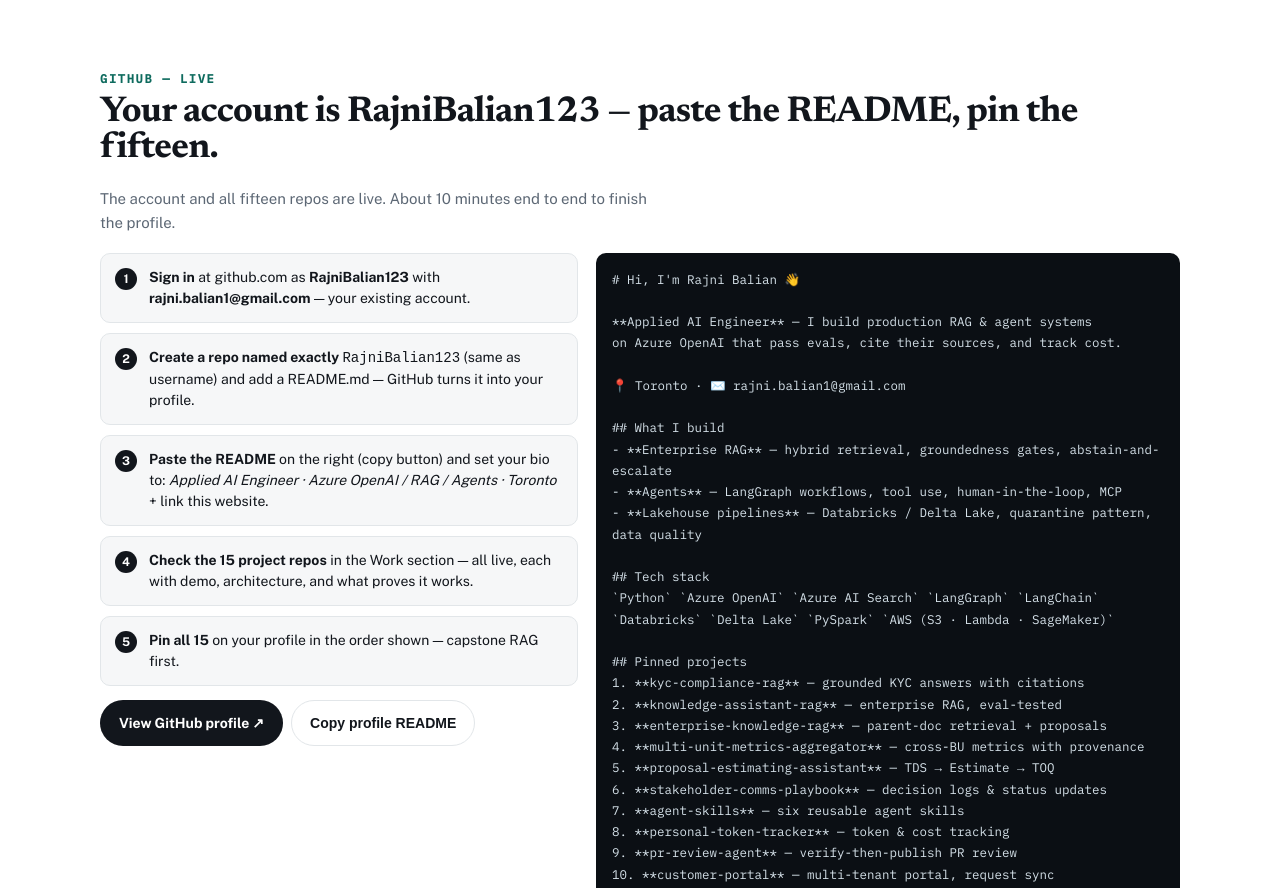
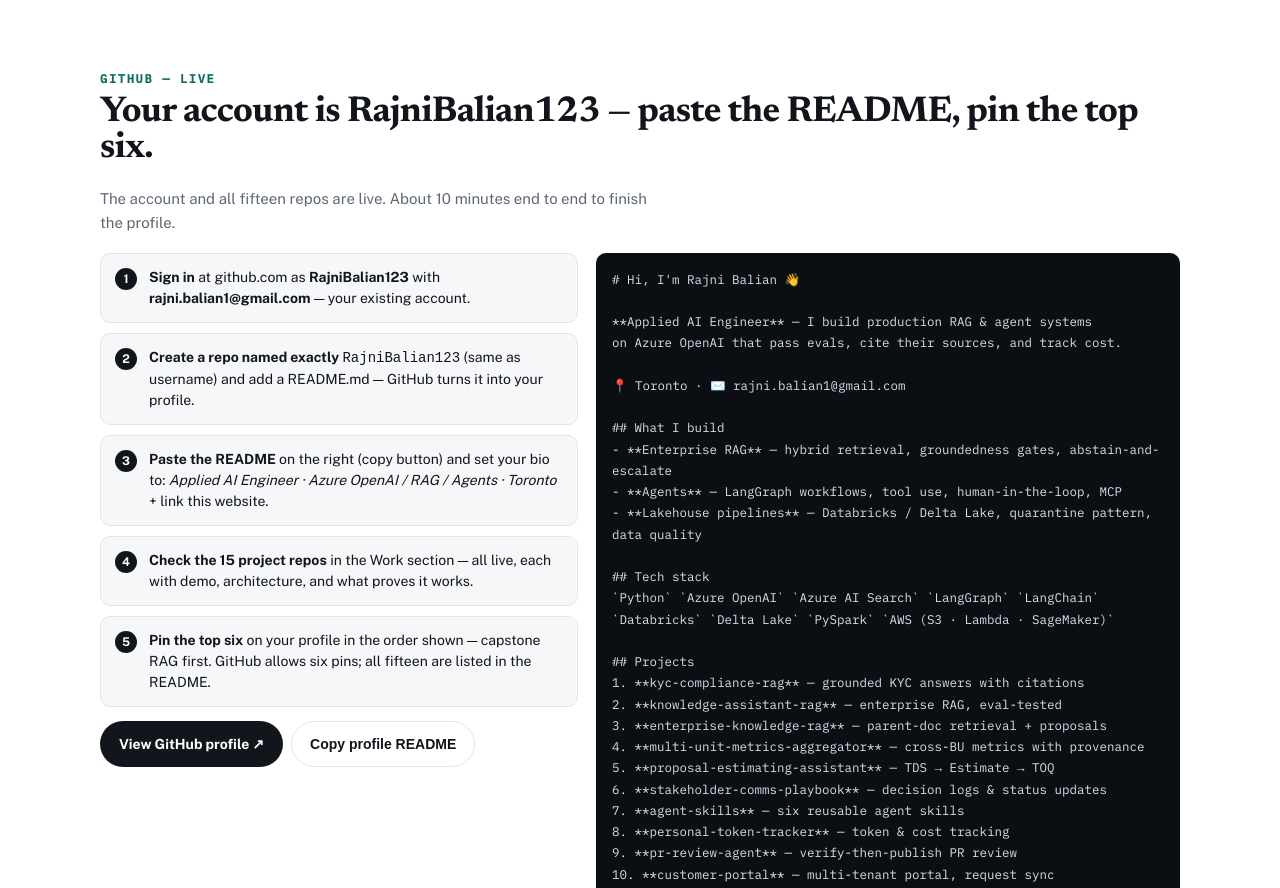
Before and after one commit to RajniBalian123/RajniBalian123.github.io, a plain HTML site: page index.html in a window 1280 px wide. Shown: the part 4605-5493 px from the top of the page. Drawn offline with nearby package versions, Linux system fonts and the light colour scheme.

Commit message:
Update index.html: pin the top six

```diff
--- a/index.html
+++ b/index.html
@@ -269,7 +269,7 @@ LangGraph · Delta Lake · PySpark</span></div>
 
 <!-- GITHUB SETUP -->
 <section id="github">
-<div class="sec-head"><div><div class="eyebrow">GitHub — live</div><h2>Your account is RajniBalian123 — paste the README, pin the fifteen.</h2></div><p>The account and all fifteen repos are live. About 10 minutes end to end to finish the profile.</p></div>
+<div class="sec-head"><div><div class="eyebrow">GitHub — live</div><h2>Your account is RajniBalian123 — paste the README, pin the top six.</h2></div><p>The account and all fifteen repos are live. About 10 minutes end to end to finish the profile.</p></div>
 <div class="readme-wrap">
 <div>
 <ol class="checklist">
@@ -277,7 +277,7 @@ LangGraph · Delta Lake · PySpark</span></div>
 <li><b>2</b><span><strong>Create a repo named exactly</strong> <code>RajniBalian123</code> (same as username) and add a README.md — GitHub turns it into your profile.</span></li>
 <li><b>3</b><span><strong>Paste the README</strong> on the right (copy button) and set your bio to: <em>Applied AI Engineer · Azure OpenAI / RAG / Agents · Toronto</em> + link this website.</span></li>
 <li><b>4</b><span><strong>Check the 15 project repos</strong> in the Work section — all live, each with demo, architecture, and what proves it works.</span></li>
-<li><b>5</b><span><strong>Pin all 15</strong> on your profile in the order shown — capstone RAG first.</span></li>
+<li><b>5</b><span><strong>Pin the top six</strong> on your profile in the order shown — capstone RAG first. GitHub allows six pins; all fifteen are listed in the README.</span></li>
 </ol>
 <div style="margin-top:14px;display:flex;gap:8px;flex-wrap:wrap"><a class="btn btn-primary" href="https://github.com/RajniBalian123" target="_blank" rel="noopener">View GitHub profile ↗</a><button class="btn btn-outline" onclick="copyReadme()">Copy profile README</button></div>
 <p id="copyStatus" style="font-size:13px;color:var(--muted);margin-top:10px"></p>
@@ -298,7 +298,7 @@ on Azure OpenAI that pass evals, cite their sources, and track cost.
 `Python` `Azure OpenAI` `Azure AI Search` `LangGraph` `LangChain`
 `Databricks` `Delta Lake` `PySpark` `AWS (S3 · Lambda · SageMaker)`
 
-## Pinned projects
+## Projects
 1. **kyc-compliance-rag** — grounded KYC answers with citations
 2. **knowledge-assistant-rag** — enterprise RAG, eval-tested
 3. **enterprise-knowledge-rag** — parent-doc retrieval + proposals
```
